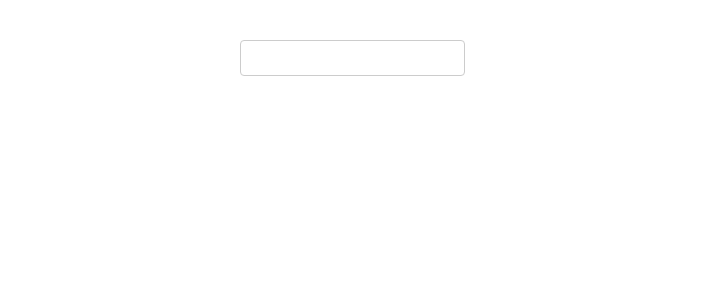
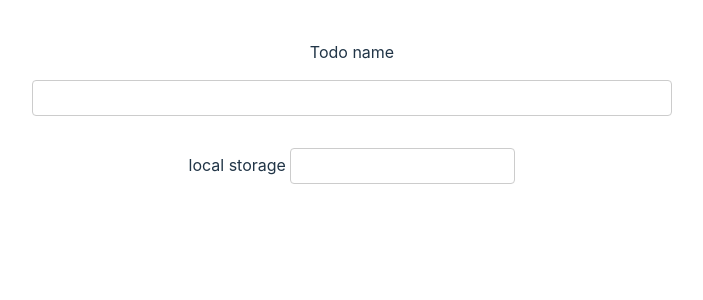
Before and after one commit to magda5281/todo-usereducer, a React (Vite) app: page / in a window 1280 px wide. Shown: the top 300 px of the page, without its empty margins (288-991 px from the left). Built offline with nearby package versions, Linux system fonts and the light colour scheme.

Commit message:
Add example of custom hook

```diff
--- a/src/App.tsx
+++ b/src/App.tsx
@@ -1,9 +1,10 @@
 import { useReducer, useState } from 'react';
 
 import './App.css';
-import TodoComponent from './components/todo';
+import TodoComponent from './components/Todo';
 
 import type { Todo, ActionType } from './types';
+import useLocalStorage from './useLocalStorage';
 
 export const ACTIONS = {
   ADD_NEW: 'add_todo',
@@ -13,10 +14,7 @@ export const ACTIONS = {
 function newTodo(name: string): Todo {
   return { id: Date.now(), name: name, completed: false };
 }
-function reducer(
-  state: Todo[],
-  action: Omit<ActionType, 'payload.name'>
-): Todo[] {
+function reducer(state: Todo[], action: ActionType): Todo[] {
   switch (action.type) {
     case ACTIONS.ADD_NEW:
       return [...state, newTodo(action.payload?.name)];
@@ -37,20 +35,35 @@ function reducer(
 function App() {
   const [todos, dispatch] = useReducer(reducer, []);
   const [name, setName] = useState('');
+  const [value, setValue] = useLocalStorage('value', '');
   function handleSubmit(e: React.FormEvent<HTMLFormElement>) {
     e.preventDefault();
-    dispatch({ type: ACTIONS.ADD_NEW, payload: newTodo(name) });
-
+    dispatch({ type: ACTIONS.ADD_NEW, payload: { name, id: 0 } });
     setName('');
   }
   return (
     <>
-      <form onSubmit={handleSubmit}>
-        <input
-          type='text'
-          value={name}
-          onChange={(e) => setName(e.target.value)}
-        />
+      <form
+        onSubmit={handleSubmit}
+        style={{ display: 'flex', justifyContent: 'center' }}
+      >
+        <div
+          style={{
+            display: 'flex',
+            flexDirection: 'column',
+            gap: '1rem',
+            width: '100%',
+            maxWidth: '40rem',
+          }}
+        >
+          <label htmlFor='name'>Todo name</label>
+          <input
+            name='name'
+            type='text'
+            value={name}
+            onChange={(e) => setName(e.target.value)}
+          />
+        </div>
       </form>
 
       <ul>
@@ -60,6 +73,14 @@ function App() {
           );
         })}
       </ul>
+
+      <label htmlFor='value'>local storage </label>
+      <input
+        name='value'
+        type='text'
+        value={value}
+        onChange={(e) => setValue(e.target.value)}
+      />
     </>
   );
 }
--- /dev/null
+++ b/src/useLocalStorage.ts
@@ -0,0 +1,19 @@
+import { useEffect, useState } from 'react';
+
+function getSavedValue(key: string, initialValue: string | (() => void)) {
+  const savedValue = localStorage.getItem(key);
+  if (savedValue !== null) return JSON.parse(savedValue);
+  if (initialValue instanceof Function) return initialValue();
+  return initialValue;
+}
+export default function useLocalStorage(
+  key: string,
+  initialValue: string | (() => void)
+): [string, React.Dispatch<React.SetStateAction<string>>] {
+  const [value, setValue] = useState(() => getSavedValue(key, initialValue));
+
+  useEffect(() => {
+    localStorage.setItem(key, JSON.stringify(value));
+  }, [value]);
+  return [value, setValue];
+}
```
